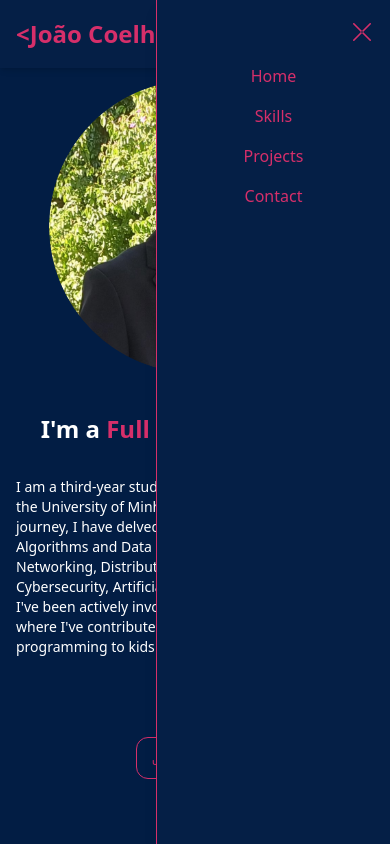
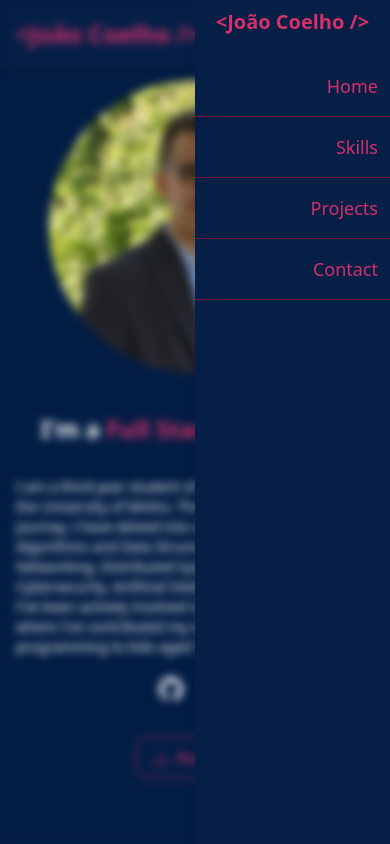
Before and after one commit to JoaoCoelho2003/bio, a Vue app: page / in a window 390 px wide. Both pictures are taken after a click on the button 359 px from the left and 34 px from the top of the page. Shown: the top 844 px of the page. Built offline with nearby package versions, Linux system fonts and the light colour scheme; some icons are missing.

Commit message:
feat: update header

```diff
--- a/src/components/FullButton.vue
+++ b/src/components/FullButton.vue
@@ -1,7 +1,7 @@
 <template>
     <button
     :class="[
-      size === 'w-full' ? 'w-full' : '', 'text-[#d62f6a] hover:bg-[#d62f6a] hover:text-black transition duration-300 ease-in-out']"
+      size === 'w-full' ? 'w-full' : '', 'text-[#d62f6a] pb-4 pr-3 hover:text-[#e26a94] hover:text-xl text-lg border-b border-[#6b1533] transition duration-300 ease-in-out']"
       @click="handleClick"
       :disabled="isAnimating"
     >
--- a/src/components/Header.vue
+++ b/src/components/Header.vue
@@ -3,7 +3,7 @@
     <div>
       <span class="text-[#d62f6a] font-bold text-2xl lg:text-3xl">&lt;João Coelho /&gt;</span>
     </div>
-    <div class="lg:hidden relat ive">
+    <div class="lg:hidden relative">
       <button @click="isMenuOpen = !isMenuOpen" class="text-[#d62f6a] focus:outline-none">
         <i class="bi bi-list text-3xl"></i>
       </button>
@@ -16,19 +16,21 @@
     </div>
 
     <transition name="sidebar-slide">
-      <div v-if="isMenuOpen" class="fixed inset-0 lg:hidden" @click="isMenuOpen = false"></div>
+      <div v-if="isMenuOpen" class="fixed inset-0 lg:hidden z-10 backdrop-blur-sm transition-opacity duration-500" @click="isMenuOpen = false"></div>
     </transition>
 
     <transition name="sidebar-slide">
-      <div v-if="isMenuOpen" class="fixed top-0 right-0 w-3/5 h-full shadow-lg z-20 lg:hidden bg-[#051f46] border-l border-[#d62f6a]" @click.stop>
+      <div v-if="isMenuOpen" class="fixed top-0 right-0 w-1/2 h-full shadow-lg lg:hidden bg-[#051f46] z-20" @click.stop>
         <div class="relative flex flex-col items-center">
-          <button @click="isMenuOpen = false" class="absolute top-4 right-4 text-[#d62f6a] focus:outline-none">
-            <i class="bi bi-x-lg text-2xl"></i>
+          <button @click="isMenuOpen = false" class="absolute top-2 text-[#d62f6a] focus:outline-none">
+            <span class="text-[#d62f6a] font-bold text-xl">&lt;João Coelho /&gt;</span>
           </button>
-          <FullButton size="w-full" buttonText="Home" :sectionIndex="0" @scroll-to-section="emitScrollToSection" class="p-2 mt-14"/>
-          <FullButton size="w-full" buttonText="Skills" :sectionIndex="1" @scroll-to-section="emitScrollToSection" class="p-2"/>
-          <FullButton size="w-full" buttonText="Projects" :sectionIndex="2" @scroll-to-section="emitScrollToSection" class="p-2"/>
-          <FullButton size="w-full" buttonText="Contact" :sectionIndex="3" @scroll-to-section="emitScrollToSection" class="p-2"/>
+          <div class="space-y-4 mt-4">
+            <FullButton size="w-full" buttonText="Home" :sectionIndex="0" @scroll-to-section="emitScrollToSection" class="mt-14 text-right"/>
+            <FullButton size="w-full" buttonText="Skills" :sectionIndex="1" @scroll-to-section="emitScrollToSection" class="text-right"/>
+            <FullButton size="w-full" buttonText="Projects" :sectionIndex="2" @scroll-to-section="emitScrollToSection" class="text-right"/>
+            <FullButton size="w-full" buttonText="Contact" :sectionIndex="3" @scroll-to-section="emitScrollToSection" class="text-right"/>
+          </div>
         </div>
       </div>
     </transition>
@@ -50,9 +52,10 @@ const emitScrollToSection = (index) => {
 
 <style scoped>
 .sidebar-slide-enter-active, .sidebar-slide-leave-active {
-  transition: transform 0.5s ease;
+  transition: transform 0.5s ease, opacity 0.5s ease;
 }
 .sidebar-slide-enter, .sidebar-slide-leave-to {
   transform: translateX(100%);
+  opacity: 0;
 }
 </style>
```
